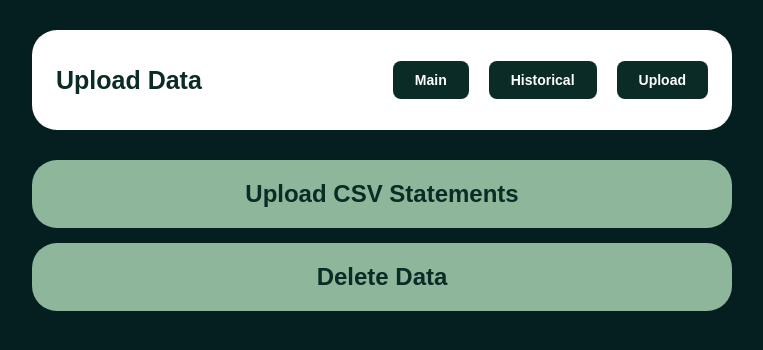
After one commit to ashtontheanalyst/python-finance-app, a Flask app: page /upload in a window 1280 px wide. The commit adds this page. Shown: the top 350 px of the page, without its empty margins (258-1021 px from the left). Run offline with Flask 3, Linux system fonts and the light colour scheme.

Commit message:
Added the 'Upload' page and the funcitonality to add in CSVs and delete all files in the folder to clear the app

```diff
--- a/app.py
+++ b/app.py
@@ -1,4 +1,6 @@
-from flask import Flask, render_template
+import os
+
+from flask import Flask, render_template, request, redirect, url_for
 import pandas as pd
 
 # For matplotlib
@@ -6,9 +8,9 @@ import base64
 from io import BytesIO
 from matplotlib.figure import Figure
 
-# For plotly
-import plotly.express as px
-import plotly.io as pio
+# CONSTANTS -------------------------------------------------------------------------------------------------------------------
+UPLOAD_DIR = "data"
+
 
 # INIT APP --------------------------------------------------------------------------------------------------------------------
 app = Flask(__name__)
@@ -74,7 +76,7 @@ def genBarChart(df):
 @app.route("/")
 def home():
     # The RAW sample data, all values, records, and columns
-    samp = stripCSV('./upload/SampGTP20June16-22.csv')
+    samp = stripCSV('./data/SampGTP20June16-22.csv')
 
     # Top 5 Debits Decending
     sampT5DD = samp.loc[samp['Amount'] < 0, ['Amount', 'Date', 'Description']].sort_values('Amount').head(5)
@@ -102,13 +104,44 @@ def home():
 @app.route("/historical-data")
 def historical():
     # The RAW sample data, all values, records, and columns
-    samp = stripCSV('./upload/SampGTP20June16-22.csv')
+    samp = stripCSV('./data/SampGTP20June16-22.csv')
 
     return render_template(
         'historical.html',
         samp=samp.to_html(index=False, justify='left', classes='styled-table'),
         )
 
+# This displays the upload page but takes in nothing
+@app.route("/upload", methods=["GET"])
+def upload():
+    return render_template('upload.html')
+
+# This is for posting data to the upload page
+@app.route("/upload", methods=["POST"])
+def uploadInput():
+    files = request.files.getlist("statements")
+
+    # Takes in a max of 4 files, gets the raw filename, saves it to the
+    # data folder
+    for f in files[:4]:
+        filename = f.filename
+        savePath = os.path.join(UPLOAD_DIR, filename)
+        f.save(savePath)
+
+    return redirect(url_for("home"))
+
+# Deletes all csv files in the 'data' folder
+@app.route("/delete", methods=["POST"])
+def delete():
+    # Go through each file in the folder and delete it's path and file
+    for file in os.listdir(UPLOAD_DIR):
+        if file.lower().endswith(".csv"):
+            full_path = os.path.join(UPLOAD_DIR, file)
+            os.remove(full_path)
+
+    # Since this is just a function, return nothing to the screen
+    return ("", 204)
+
 # RUNNING ---------------------------------------------------------------------------------------------------------------------
 # Debug mode shows us a bunch of terminal messages, debugging, etc. (not for prod.)
 if __name__ == '__main__':
--- a/static/styles.css
+++ b/static/styles.css
@@ -42,7 +42,7 @@ body{
 }
 
 .headerText{
-    color: #051F20;
+    color: #0B2B26;
     font-family: sans-serif;
     font-size: 25px;
 }
@@ -144,3 +144,56 @@ wrap when the screen is small (make vertical)*/
   .styled-table tbody tr:nth-child(even) {
     background-color: #f0eef5;
   }
+
+/*Upload Page*/
+.uploadWrapper{
+    max-width: 700px;
+    margin-right: auto;
+    margin-left: auto;
+    text-align: center;
+    font-family: sans-serif;
+    color: white;
+}
+
+/*Drop Zone*/
+#uploadButton{
+    background: #8EB69B;
+    color: #0B2B26;
+    border-radius: 25px;
+    max-height: 100px;
+    display: grid;
+    place-items: center;
+    cursor: pointer;
+    transition: 0.3s;
+    margin-bottom: 15px;
+}
+
+#uploadButton.drag{
+    background: white;
+    border-color: white;
+}
+
+#uploadButton:hover{
+    background: #0B2B26;
+    color: white;
+    transition: 0.1s;
+}
+
+/*Delete Button*/
+#deleteButton{
+    background: #8EB69B;
+    color: #0B2B26;
+    border-radius: 25px;
+    max-height: 100px;
+    display: grid;
+    place-items: center;
+    cursor: pointer;
+    transition: 0.3s;
+    margin-bottom: 15px;
+}
+
+#deleteButton:hover{
+    background: #0B2B26;
+    color: white;
+    transition: 0.1s;
+}
--- a/templates/home.html
+++ b/templates/home.html
@@ -3,10 +3,13 @@
 <head>
     <meta charset="UTF-8">
     <meta name="viewport" content="width=device-width, initial-scale=1.0">
-    <title>New Page with style</title>
+    <title>Finance App</title>
     <link rel="stylesheet" href="/static/styles.css">
 </head>
 <body>
+    <!--Favicon-->
+    <link rel="icon" type="image/svg" href="../static/images/whiteLogo.svg">
+
     <!--Headder-->
     <header class="header">
         <div class="headerInner">
@@ -25,6 +28,10 @@
 
                 <a href="/historical-data">
                     <button class="headerButton">Historical</button>
+                </a>
+
+                <a href="/upload">
+                    <button class="headerButton">Upload</button>
                 </a>
             </div>
         </div>
--- /dev/null
+++ b/templates/upload.html
@@ -0,0 +1,40 @@
+<!--Copy the stuff from home, change what's needed below-->
+{% extends "home.html" %}
+
+<!--Changing title of page in Header-->
+{% block pagetitle %} Upload Data {% endblock %}
+
+<!--This is for the main body, put a box for uploading files-->
+{% block content %}
+
+<main class="uploadWrapper">
+
+    <!--Form for the drag and drop-->
+    <form id="uploadButton" action="{{ url_for('uploadInput') }}" method="POST"
+    enctype="multipart/form-data">
+        <h2>Upload CSV Statements</h2>
+        <input type="file" id="fileInput" name="statements" accept=".csv" hidden>
+    </form>
+
+    <!--This is for the delete data button-->
+    <!--NOT WORKING YET-->
+    <form action="{{ url_for('delete') }}" method="POST" id="deleteButton">
+        <h2>Delete Data</h2>
+    <form>
+</main>
+
+<script>
+    const deleteButton = document.getElementById('deleteButton');
+    deleteButton.addEventListener('click', () => deleteButton.submit());
+</script>
+
+<script>
+    /*Allows for inputting data from local system*/
+    const zone      = document.getElementById('uploadButton');
+    const fileInput = document.getElementById('fileInput');
+
+    zone.addEventListener('click', ()=> fileInput.click());
+    fileInput.addEventListener('change', ()=> zone.submit());
+</script>
+
+{% endblock %}
```
Also changed, not shown: README.md, data/SampGTP20June16-22.csv (renamed from upload/SampGTP20June16-22.csv).
